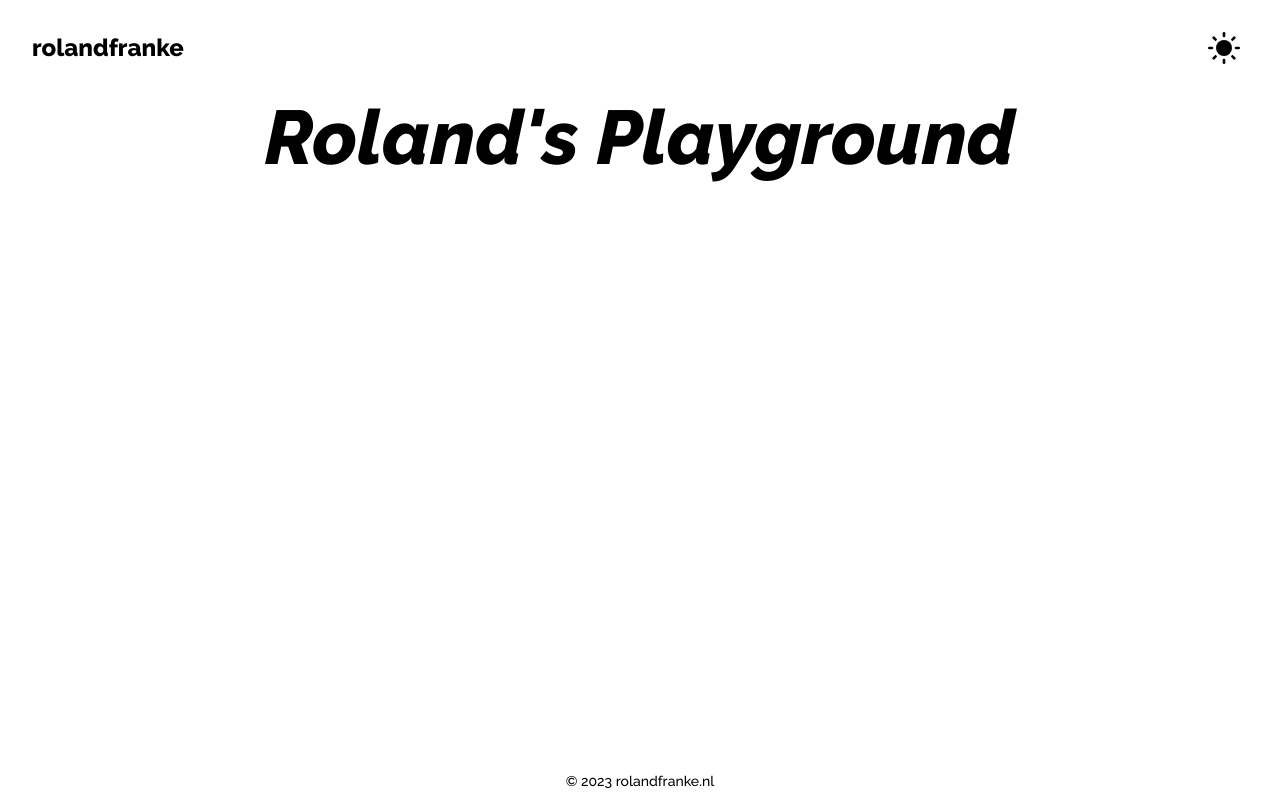
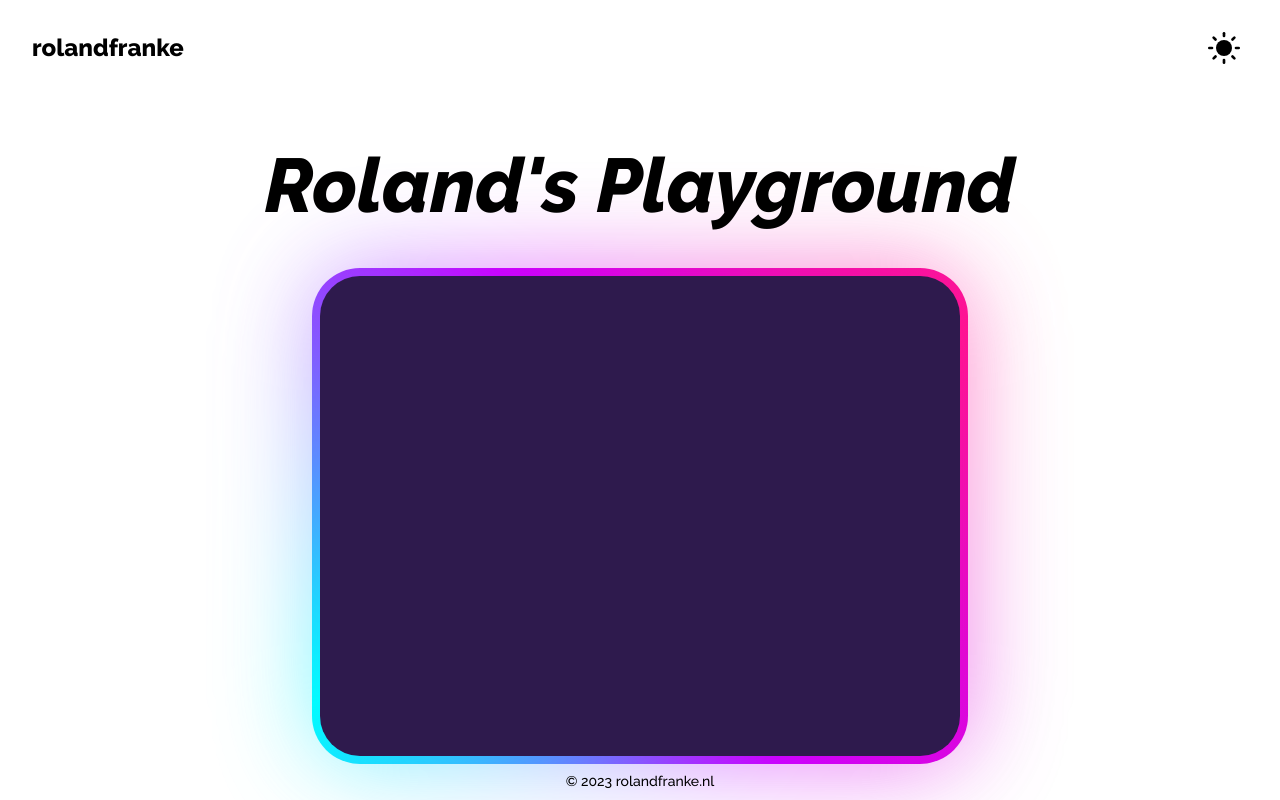
Before and after one commit to rol4nd909/astro, an Astro site: page / in a window 1280 px wide. Built offline with nearby package versions, Linux system fonts and the light colour scheme; Astro itself is replaced by a stand-in of ours.

Commit message:
Added animated card

```diff
--- /dev/null
+++ b/src/components/AnimatedCard.astro
@@ -0,0 +1,64 @@
+<div class="border-animation"></div>
+
+<style lang="scss">
+    // gradient card
+    @property --gradient-angle {
+        syntax: '<angle>';
+        initial-value: 0deg;
+        inherits: false;
+    }
+
+    .border-animation {
+        --clr-1: 180 100% 50%;
+        --clr-2: 328 100% 54%;
+        --clr-3: 300 50% 5%;
+        --clr-4: 288 100% 50%;
+        --clr-5: 264 50% 20%;
+        --border-radius: clamp(1.5rem, 0.75rem + 3vw, 3rem);
+        --border-width: clamp(0.25rem, 0.125rem + 0.5vw, 0.5rem);
+
+        position: relative;
+        inline-size: min(100%, 40rem);
+        justify-self: center;
+        aspect-ratio: 4 / 3;
+
+        border-radius: calc(var(--border-radius) - var(--border-width));
+        background-color: hsl(var(--clr-5));
+
+        &::before,
+        &::after {
+            content: '';
+            position: absolute;
+            inset: calc(var(--border-width) * -1);
+            z-index: -1;
+
+            border-radius: var(--border-radius);
+            background: conic-gradient(
+                from var(--gradient-angle, 0deg),
+                hsl(var(--clr-1)),
+                hsl(var(--clr-4)),
+                hsl(var(--clr-2)),
+                hsl(var(--clr-4)),
+                hsl(var(--clr-1))
+            );
+
+            // This animation doesn't work well in Safari
+            // bur reported: https://bugs.webkit.org/show_bug.cgi?id=265028
+            animation: rotation 3s linear infinite;
+        }
+
+        &::after {
+            filter: blur(3rem) opacity(50%);
+            transform: translate3d(0, 0, 0);
+        }
+    }
+
+    @keyframes rotation {
+        0% {
+            --gradient-angle: 0deg;
+        }
+        100% {
+            --gradient-angle: 360deg;
+        }
+    }
+</style>
--- a/src/pages/index.astro
+++ b/src/pages/index.astro
@@ -1,7 +1,16 @@
 ---
 import MainSiteLayout from '../layouts/MainSiteLayout.astro'
+import AnimatedCard from '../components/AnimatedCard.astro'
 ---
 
 <MainSiteLayout>
-    <h1 style="place-self: center;">Roland's Playground</h1>
+    <h1 style="place-self: center; margin-block-start: 3rem;">Roland's Playground</h1>
+
+    <AnimatedCard />
 </MainSiteLayout>
+
+<style>
+    body {
+        background-image: none;
+    }
+</style>
--- a/src/scss/_base.scss
+++ b/src/scss/_base.scss
@@ -43,6 +43,7 @@ main {
     grid-template-columns: inherit;
     grid-column: fullbleed;
     align-content: flex-start;
+    row-gap: 3rem;
 
     > * {
         grid-column: main;
```
